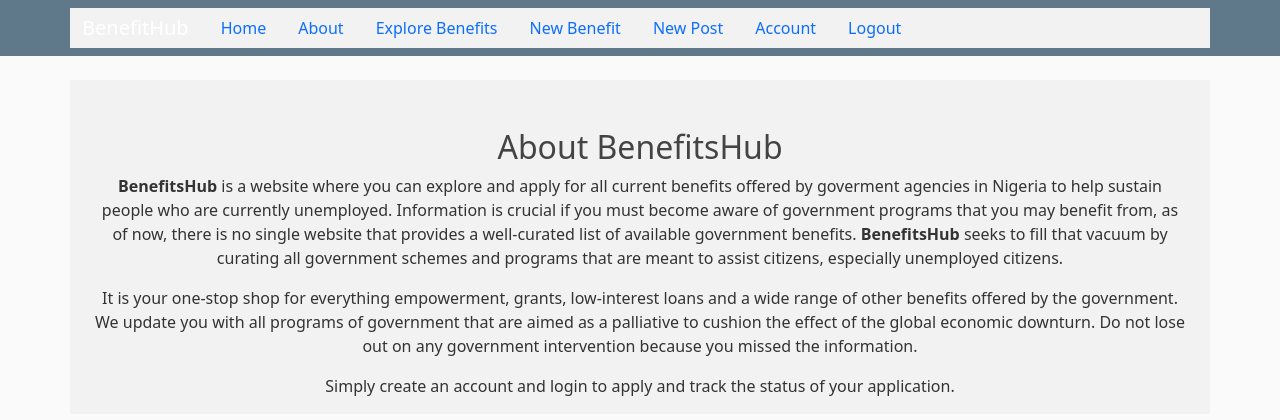
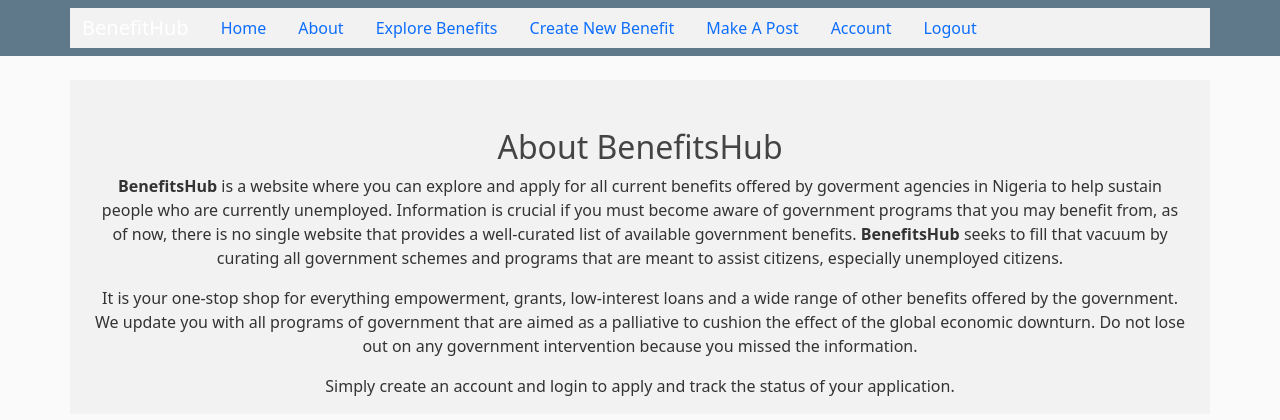
Before and after one commit to JuliusDgenius/alx-portfolio_project, a Flask app: page /about in a window 1280 px wide. Shown: the top 420 px of the page. Run offline with Flask 3, Linux system fonts and the light colour scheme; the visitor is signed in with stand-in values (Sample User, id 1).

```diff
--- a/benefitsHub/templates/layout.html
+++ b/benefitsHub/templates/layout.html
@@ -31,8 +31,8 @@
               <!-- Navbar Right Side -->
               <div class="nav justify-content-end">
                   {% if current_user.is_authenticated %}
-                  <a class="nav-item nav-link" href="{{ url_for('new_benefit') }}">New Benefit</a>
-                  <a class="nav-item nav-link" href="{{ url_for('new_post') }}">New Post</a>
+                  <a class="nav-item nav-link" href="{{ url_for('new_benefit') }}">Create New Benefit</a>
+                  <a class="nav-item nav-link" href="{{ url_for('new_post') }}">Make A Post</a>
                   <a class="nav-item nav-link" href="{{ url_for('account') }}">Account</a>
                     <a class="nav-item nav-link" href="{{ url_for('logout') }}">Logout</a>
                   {% else %}
```
